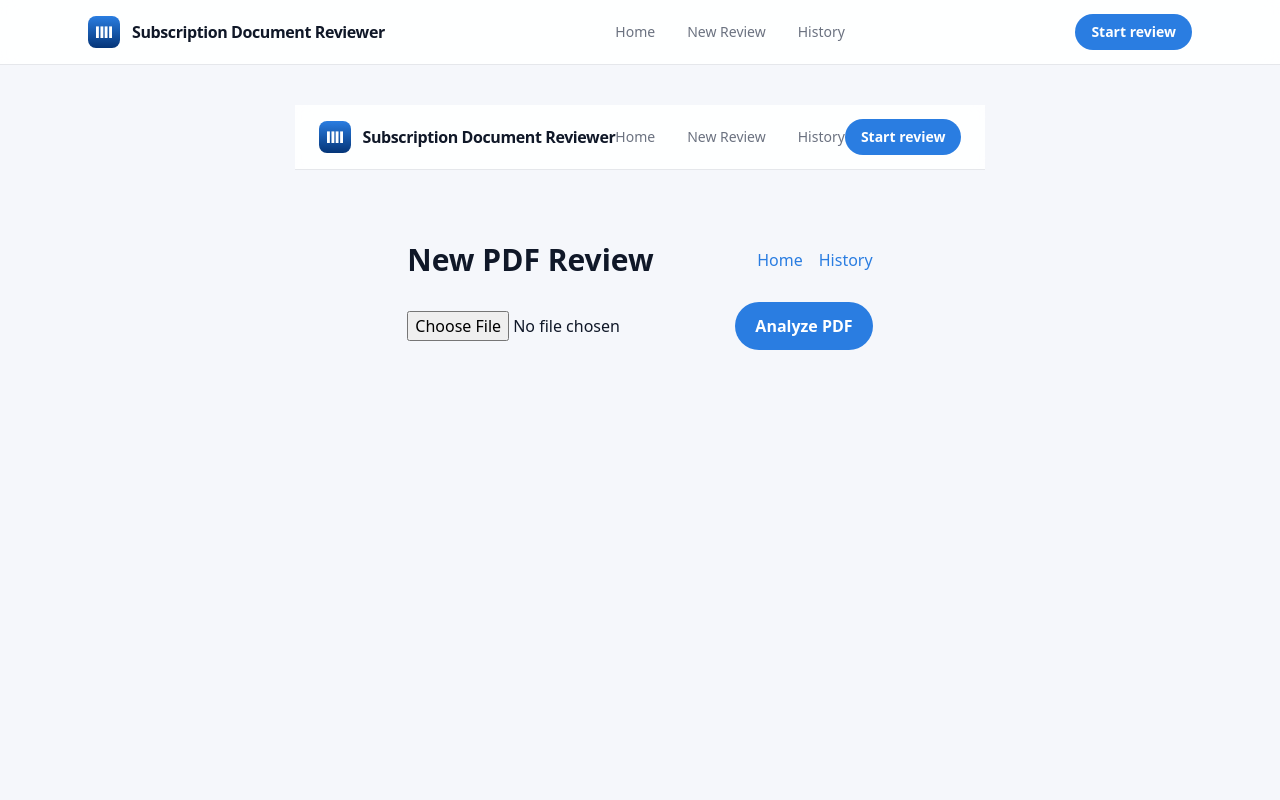
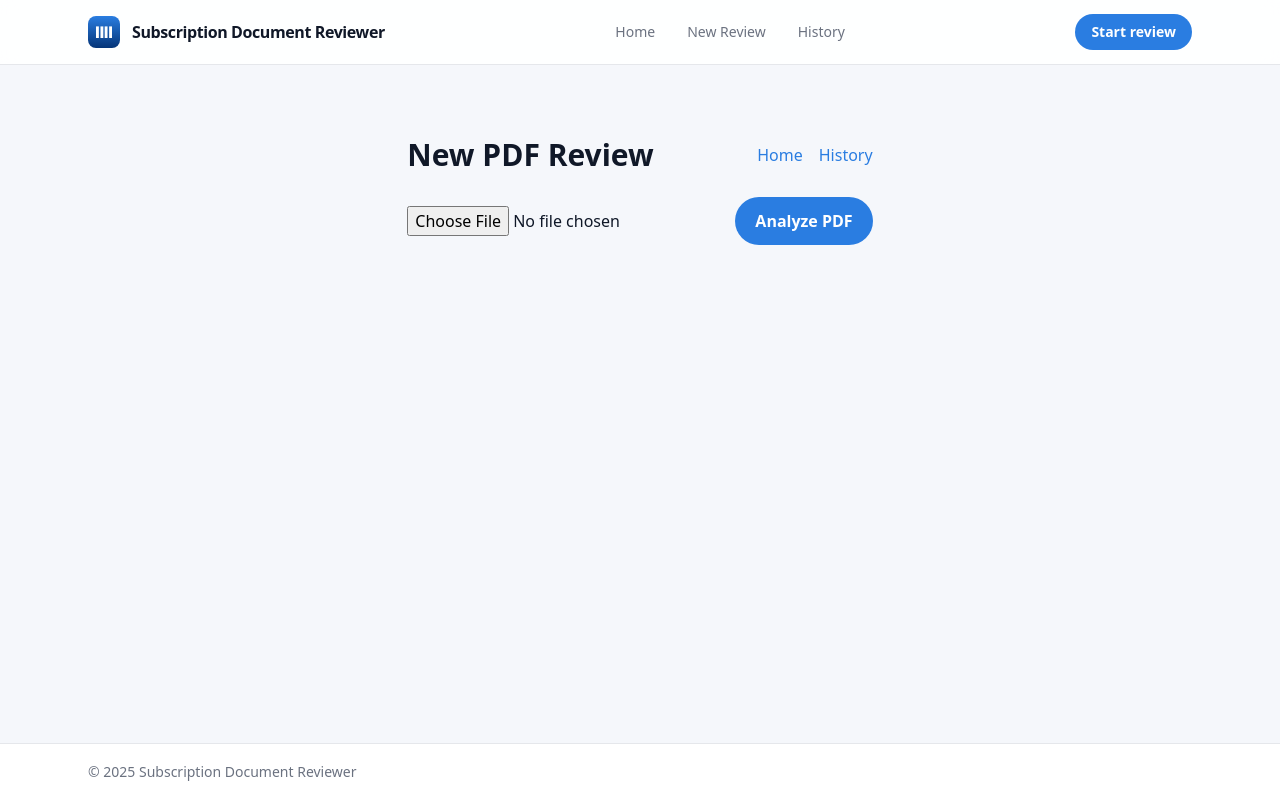
Before and after one commit to phuongngk270/vibe-code-demo-app, a Next.js app: page /review in a window 1280 px wide. Shown: the top 800 px of the page. Built offline with nearby package versions, Linux system fonts and the light colour scheme.

Commit message:
Remove duplicated top and bottom bars

```diff
--- a/pages/history.tsx
+++ b/pages/history.tsx
@@ -1,4 +1,3 @@
-import Layout from '@/components/Layout';
 import { supabase } from '@/lib/supabaseClient';
 import type { GetServerSideProps } from 'next';
 import Link from 'next/link';
@@ -22,7 +21,6 @@ type HistoryProps = {
 
 export default function History({ requests }: HistoryProps) {
   return (
-    <Layout title="History | PDF QA Checker">
       <div className="card p-6 md:p-8">
         <h1 className="text-2xl font-bold mb-6">Analysis History</h1>
         {requests.length === 0 ? (
@@ -66,7 +64,6 @@ export default function History({ requests }: HistoryProps) {
           </div>
         )}
       </div>
-    </Layout>
   );
 }
 
--- a/pages/history/[id].tsx
+++ b/pages/history/[id].tsx
@@ -1,4 +1,3 @@
-import Layout from '@/components/Layout';
 import { supabase } from '@/lib/supabaseClient';
 import type { AnalysisIssue } from '@/lib/review';
 import type { GetServerSideProps } from 'next';
@@ -17,7 +16,6 @@ type DetailsProps = {
 
 export default function Details({ request }: DetailsProps) {
   return (
-    <Layout title={`Details for ${request.user_input}`}>
       <div className="bg-white rounded-acl shadow-elev-2 p-6 md:p-8">
         <h1 className="text-2xl font-bold">
           Analysis for{' '}
@@ -35,7 +33,6 @@ export default function Details({ request }: DetailsProps) {
           )}
         </div>
       </div>
-    </Layout>
   );
 }
 
--- a/pages/index.tsx
+++ b/pages/index.tsx
@@ -1,9 +1,7 @@
-import Layout from '@/components/Layout';
 import Link from 'next/link';
 
 export default function Home() {
   return (
-    <Layout title="Home">
       <div className="text-center py-20">
         <h1 className="text-5xl font-bold tracking-tight">
           Catch errors before they cost you.
@@ -22,6 +20,5 @@ export default function Home() {
           </Link>
     </div>
       </div>
-    </Layout>
   );
 }
--- a/pages/review.tsx
+++ b/pages/review.tsx
@@ -1,4 +1,3 @@
-import Layout from '@/components/Layout';
 import Link from 'next/link';
 import React, { useState, FormEvent } from 'react';
 
@@ -67,7 +66,6 @@ export default function ReviewPage() {
   };
 
   return (
-    <Layout title="New PDF Review">
       <div className="container-xl py-8">
         <div className="flex justify-between items-center mb-6">
           <h1 className="text-3xl font-bold">New PDF Review</h1>
@@ -139,6 +137,5 @@ export default function ReviewPage() {
           </div>
         )}
       </div>
-    </Layout>
   );
 }
```
Also changed, not shown: pages/_app.tsx (+3 -4 lines).
